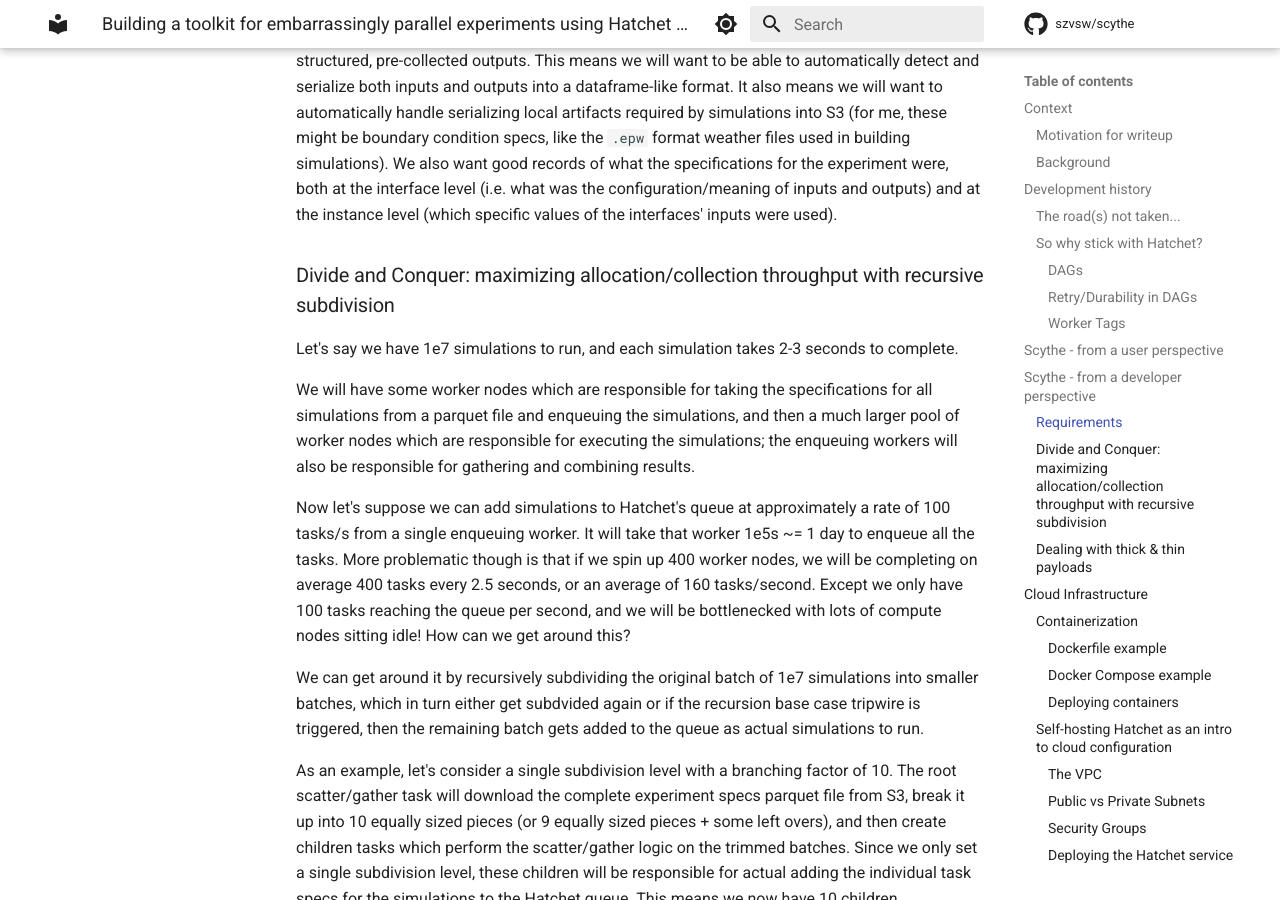
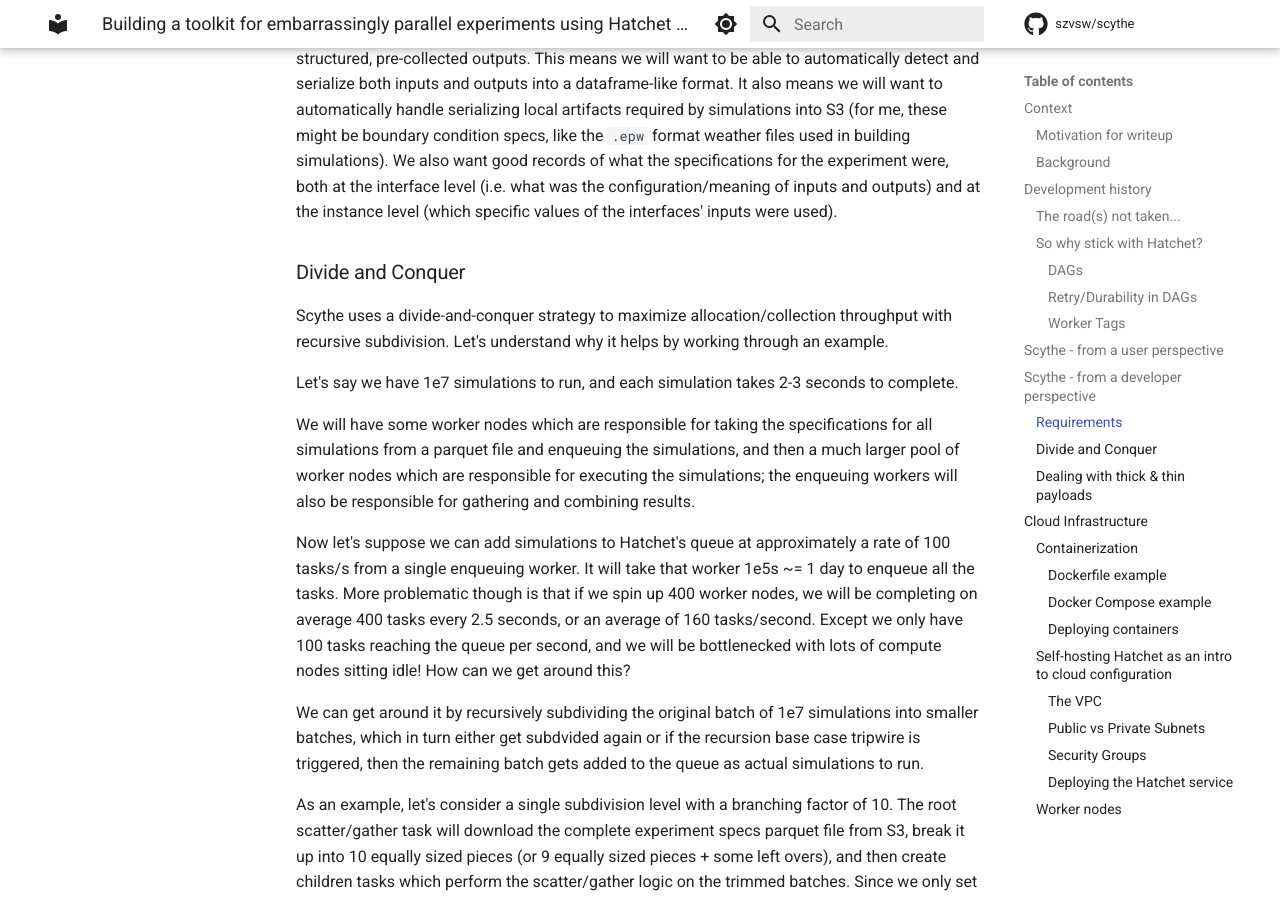
Before and after one commit to szvsw/scythe, an MkDocs documentation site: the page built from docs/blog/building-scythe.md, in a window 1280 px wide and 900 px high, scrolled down 11358 px. Built offline with MkDocs 1.6.1 and Material for MkDocs 9.7.7, drawn with Linux system fonts in a browser that asks for light colours; comment, search, counter and statistics services are not loaded.

Commit message:
improve some layout

````diff
--- a/docs/blog/building-scythe.md
+++ b/docs/blog/building-scythe.md
@@ -320,9 +320,7 @@
 
 Additionally, in your bucket, you will find a `manifest.yml` file as well as an `input_artifacts.yml` and `experiment_io_spec.yml`.
 
-`manifest.yml`
-
-```yaml
+```yaml title="manifest.yml"
 experiment_id: building_energy/v1.0.0/2025-07-23_12-59-51
 experiment_name: scythe_experiment_simulate_energy
 input_artifacts: s3://mit-sdl/scythe/building_energy/v1.0.0/2025-07-23_12-59-51/input_artifacts.yml
@@ -331,9 +329,7 @@
 workflow_run_id: f764ef33-a377-4572-a398-a2dc56a0810f
 ```
 
-`input_artifacts.yml`
-
-```yaml
+```yaml title="input_artifacts.yml"
 files:
   design_day_file:
     - s3://mit-sdl/scythe/building_energy/v1.0.0/2025-07-23_12-59-51/artifacts/design_day_file/USA_MA_Boston.Logan_TMYx.ddy
@@ -343,9 +339,7 @@
     - s3://mit-sdl/scythe/building_energy/v1.0.0/2025-07-23_12-59-51/artifacts/weather_file/USA_CA_Los.Angeles.LAX_TMYx.epw
 ```
 
-`experiment_io_spec.yml`
-
-```yaml
+```yaml title="experiment_io_spec.yml"
 $defs:
   BuildingSimulationInput:
     additionalProperties: true
@@ -513,7 +507,10 @@
 both at the interface level (i.e. what was the configuration/meaning of inputs and outputs)
 and at the instance level (which specific values of the interfaces' inputs were used).
 
-### Divide and Conquer: maximizing allocation/collection throughput with recursive subdivision
+### Divide and Conquer
+
+Scythe uses a divide-and-conquer strategy to maximize allocation/collection throughput with
+recursive subdivision. Let's understand why it helps by working through an example.
 
 Let's say we have 1e7 simulations to run, and each simulation takes 2-3 seconds to complete.
 
````
